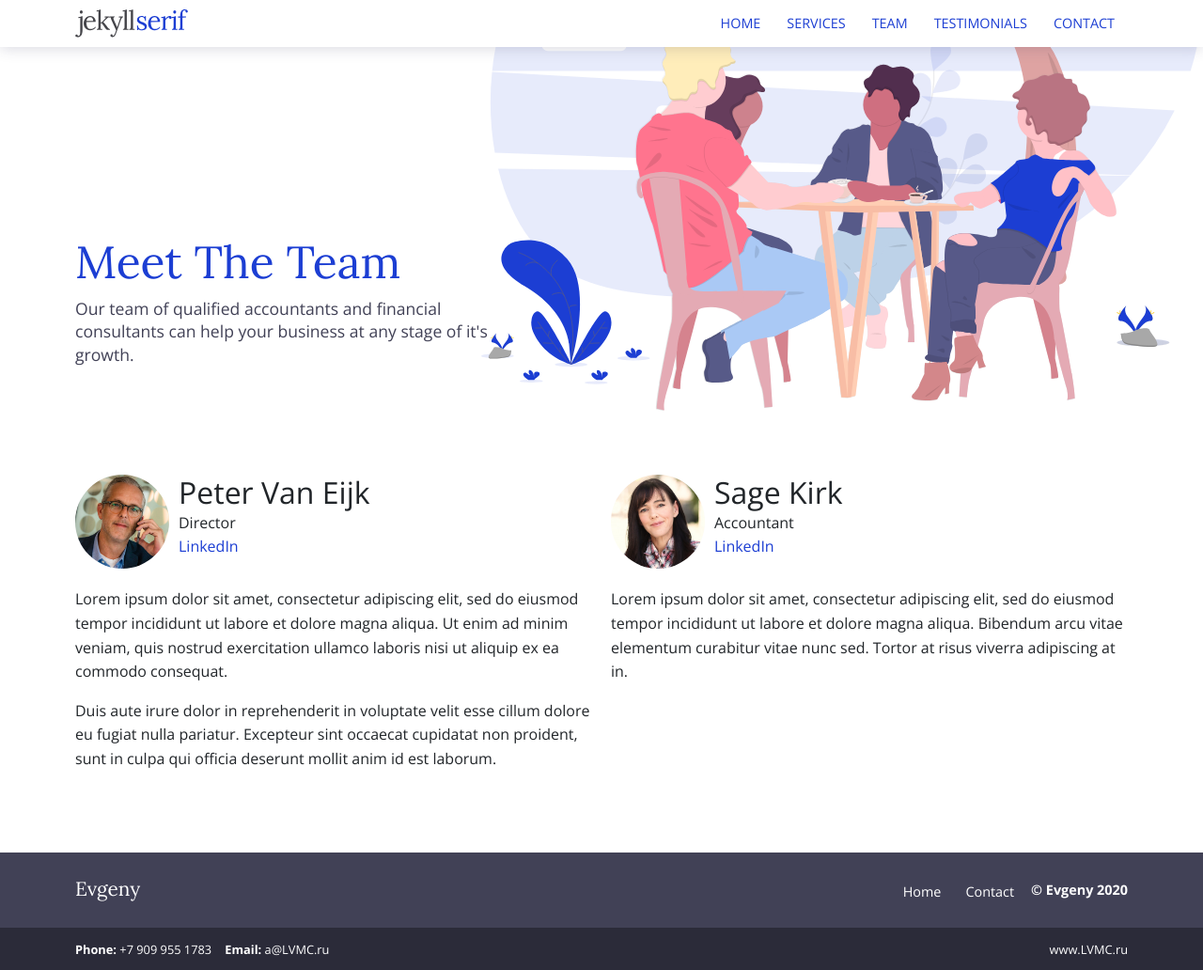
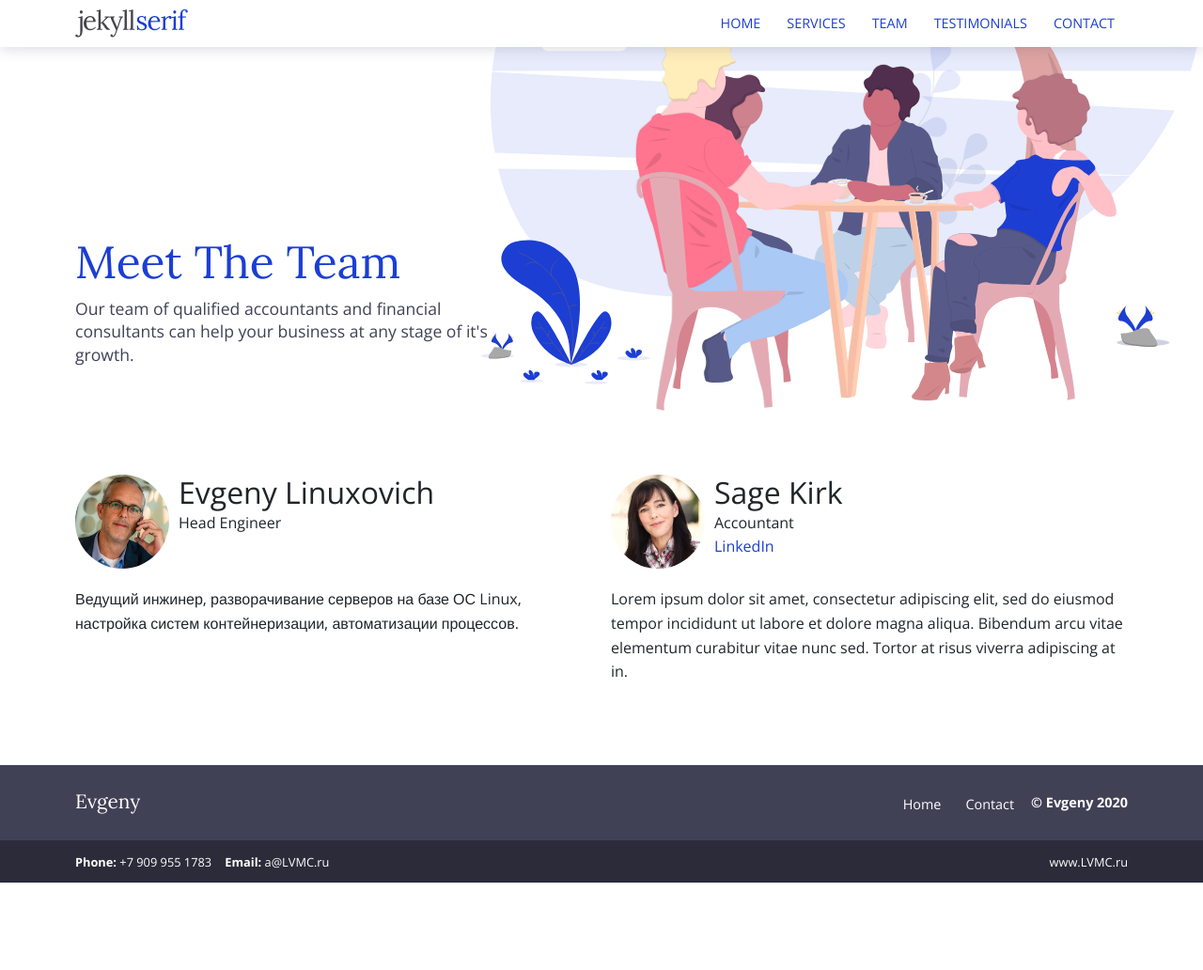
Before and after one commit to openmsk/lvmc.github.io, a Jekyll site: the page built from team.html, in a window 1280 px wide. Shown: the whole page at 94% size. Built offline with Jekyll 4.4.1, drawn with Linux system fonts in a browser that asks for light colours; after the commit the page ends 939 px from its top, so only the background shows below that.

Commit message:
Update peter-van-eijk.md

```diff
--- a/_team/peter-van-eijk.md
+++ b/_team/peter-van-eijk.md
@@ -1,11 +1,9 @@
 ---
-title: 'Peter Van Eijk'
+title: 'Evgeny Linuxovich'
 image: '/images/team/peter-van-eijk-711986-unsplash.jpg'
-jobtitle: 'Director'
-email: 'D@LVMC.RU'
-linkedinurl: 'https://www.linkedin.com/'
+jobtitle: 'Head Engineer'
+email: 'E@LVMC.RU'
+telegram: 'https://t.me/lvmc/'
 ---
 
-Lorem ipsum dolor sit amet, consectetur adipiscing elit, sed do eiusmod tempor incididunt ut labore et dolore magna aliqua. Ut enim ad minim veniam, quis nostrud exercitation ullamco laboris nisi ut aliquip ex ea commodo consequat.
-
-Duis aute irure dolor in reprehenderit in voluptate velit esse cillum dolore eu fugiat nulla pariatur. Excepteur sint occaecat cupidatat non proident, sunt in culpa qui officia deserunt mollit anim id est laborum.
+Ведущий инжинер, разворачивание серверов на базе ОС Linux, настройка систем контейнеризации, автоматизации процессов.
```
